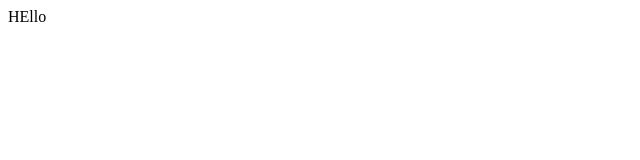
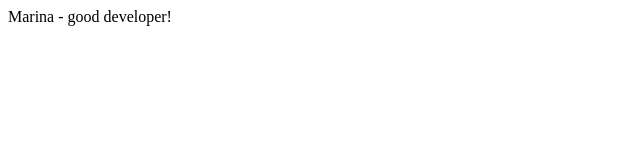
Before and after one commit to i-gudz/testing, a plain HTML site: page index.html in a window 1280 px wide. Shown: the whole page, without its empty margins (0-640 px from the left). Drawn offline with Linux system fonts and the light colour scheme.

Commit message:
Update file
New text

```diff
--- a/index.html
+++ b/index.html
@@ -7,6 +7,6 @@
     <title>Document</title>
 </head>
 <body>
-    HEllo
+    Marina - good developer!
 </body>
 </html>
```
